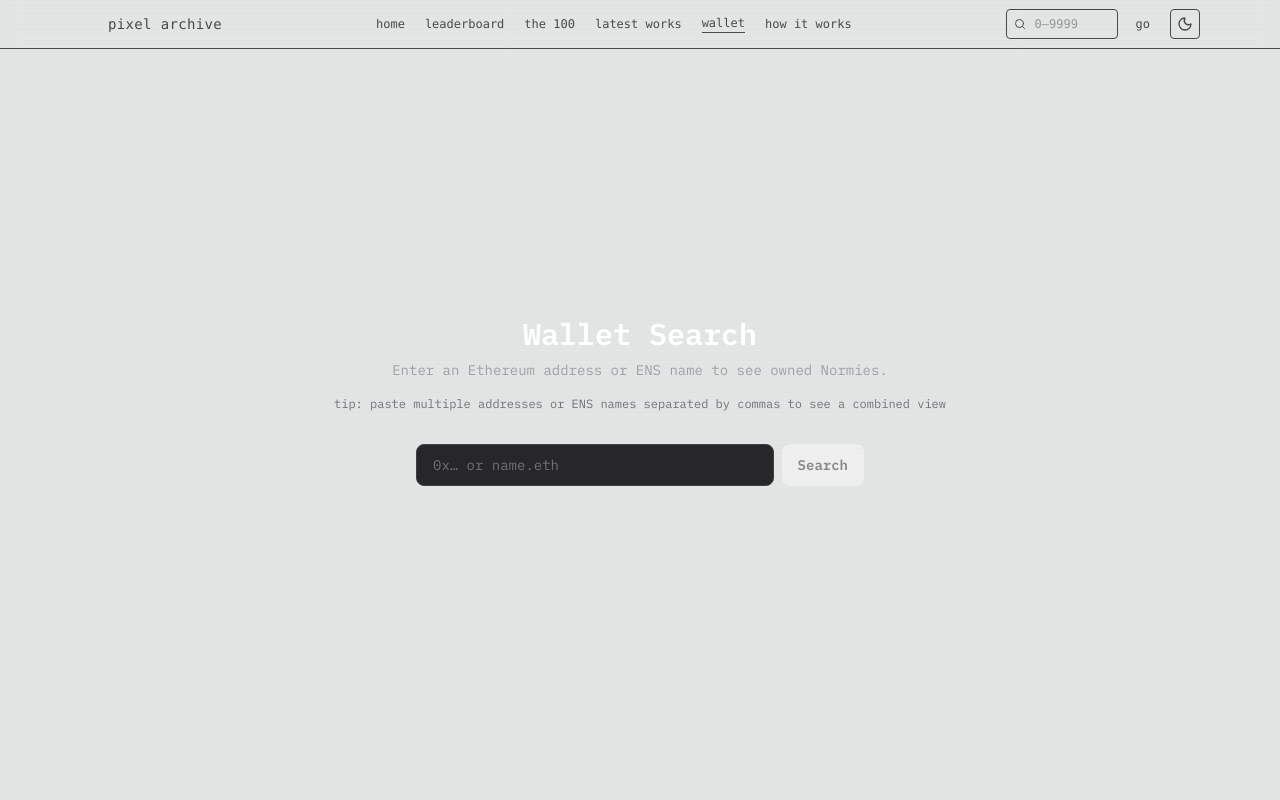
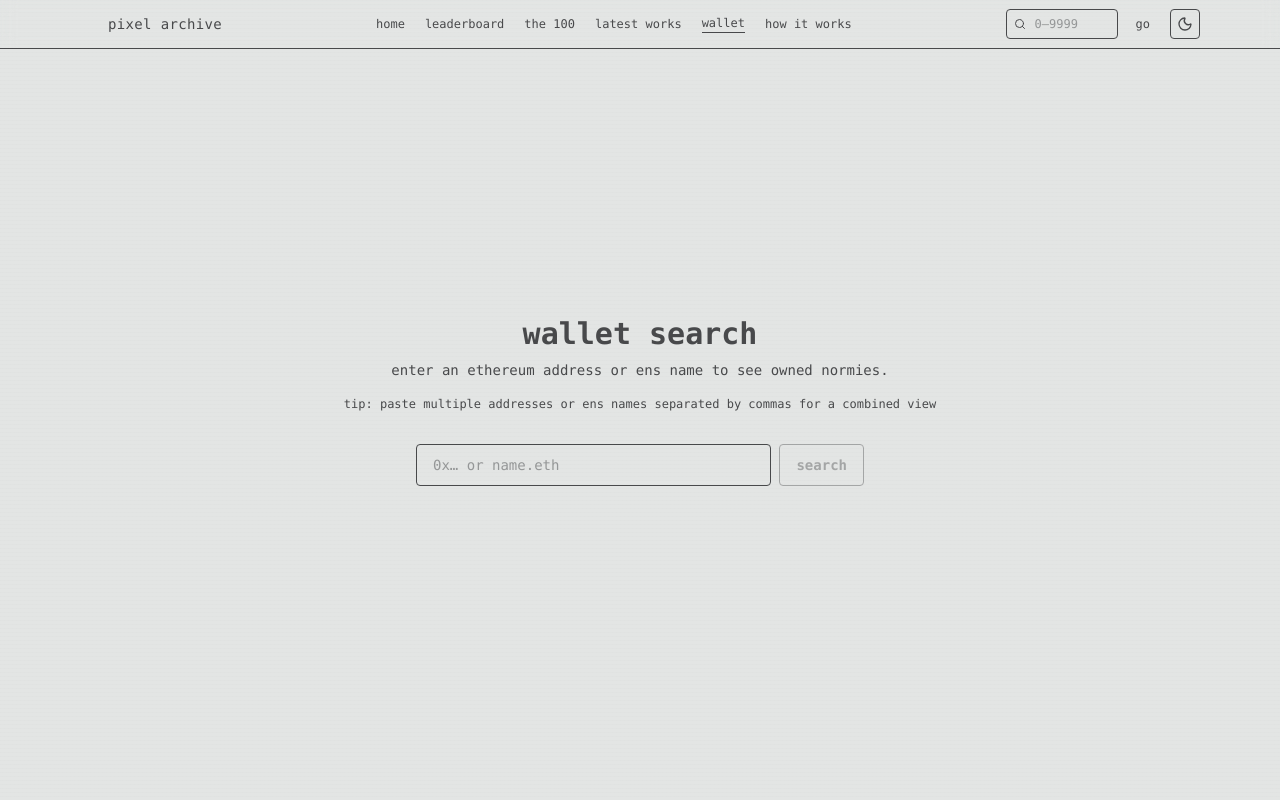
Before and after one commit to astercast/NormiesArchive, a Next.js app: page /wallet in a window 1280 px wide. Shown: the top 800 px of the page. Built offline with nearby package versions, Linux system fonts and the light colour scheme.

Commit message:
feat: wallet page font fix, remove normie fading, add Museum button, /api/normie/:id/frames endpoint

```diff
--- a/app/address/[addr]/AddressClient.tsx
+++ b/app/address/[addr]/AddressClient.tsx
@@ -64,7 +64,7 @@ function NormieCard({ n, large = false }: { n: WalletNormie; large?: boolean })
     ? "ring-1 ring-violet-500/40"
     : n.ap > 0
     ? "ring-1 ring-n-border/60"
-    : "ring-1 ring-n-border/30 opacity-60";
+    : "ring-1 ring-n-border/30";
 
   return (
     <Link href={`/normie/${n.tokenId}`} className="block group">
@@ -210,6 +210,15 @@ export default function AddressClient({ addr }: Props) {
           >
             <ExternalLink className="w-3.5 h-3.5" />
           </a>
+          <a
+            href={`https://normuseum.vercel.app/?wallet=${addr}`}
+            target="_blank"
+            rel="noopener noreferrer"
+            className="flex items-center gap-1.5 px-2.5 py-1.5 border border-n-border rounded-md text-xs font-mono text-n-muted hover:text-n-text hover:border-n-text transition-colors flex-shrink-0"
+            title="View in Normuseum"
+          >
+            MUSEUM
+          </a>
         </div>
         <div className="text-xs font-mono text-n-faint/60 break-all hidden sm:block">{addr.toLowerCase()}</div>
       </div>
--- a/app/wallet/WalletSearchClient.tsx
+++ b/app/wallet/WalletSearchClient.tsx
@@ -84,12 +84,12 @@ export default function WalletSearchClient() {
 
   return (
     <main className="min-h-screen flex flex-col items-center justify-center px-4 pb-24">
-      <h1 className="text-3xl font-bold text-white mb-2">Wallet Search</h1>
-      <p className="text-zinc-400 text-sm mb-4">
-        Enter an Ethereum address or ENS name to see owned Normies.
+      <h1 className="text-3xl font-mono font-semibold text-n-text mb-2">wallet search</h1>
+      <p className="text-n-muted font-mono text-sm mb-4">
+        enter an ethereum address or ens name to see owned normies.
       </p>
-      <p className="text-zinc-500 text-xs mb-8 text-center">
-        tip: paste multiple addresses or ENS names separated by commas to see a combined view
+      <p className="text-n-faint font-mono text-xs mb-8 text-center">
+        tip: paste multiple addresses or ens names separated by commas for a combined view
       </p>
 
       <form
@@ -108,19 +108,19 @@ export default function WalletSearchClient() {
             spellCheck={false}
             autoCapitalize="none"
             autoCorrect="off"
-            className="flex-1 rounded-lg bg-zinc-800 border border-zinc-700 text-white placeholder-zinc-500 px-4 py-2.5 text-sm focus:outline-none focus:ring-2 focus:ring-white/20"
+            className="flex-1 rounded border border-n-border bg-n-surface text-n-text placeholder-n-faint px-4 py-2.5 text-sm font-mono focus:outline-none focus:ring-1 focus:ring-n-text/30"
           />
           <button
             type="submit"
             disabled={loading || !query.trim()}
-            className="px-4 py-2.5 rounded-lg bg-white text-black text-sm font-semibold disabled:opacity-40 hover:bg-zinc-200 transition-colors"
+            className="px-4 py-2.5 rounded border border-n-border bg-n-text text-n-bg text-sm font-mono font-semibold disabled:opacity-40 hover:opacity-80 transition-opacity"
           >
-            {loading ? "…" : "Search"}
+            {loading ? "…" : "search"}
           </button>
         </div>
 
         {error && (
-          <p className="text-red-400 text-xs text-center">{error}</p>
+          <p className="text-red-400 font-mono text-xs text-center">{error}</p>
         )}
       </form>
     </main>
```
